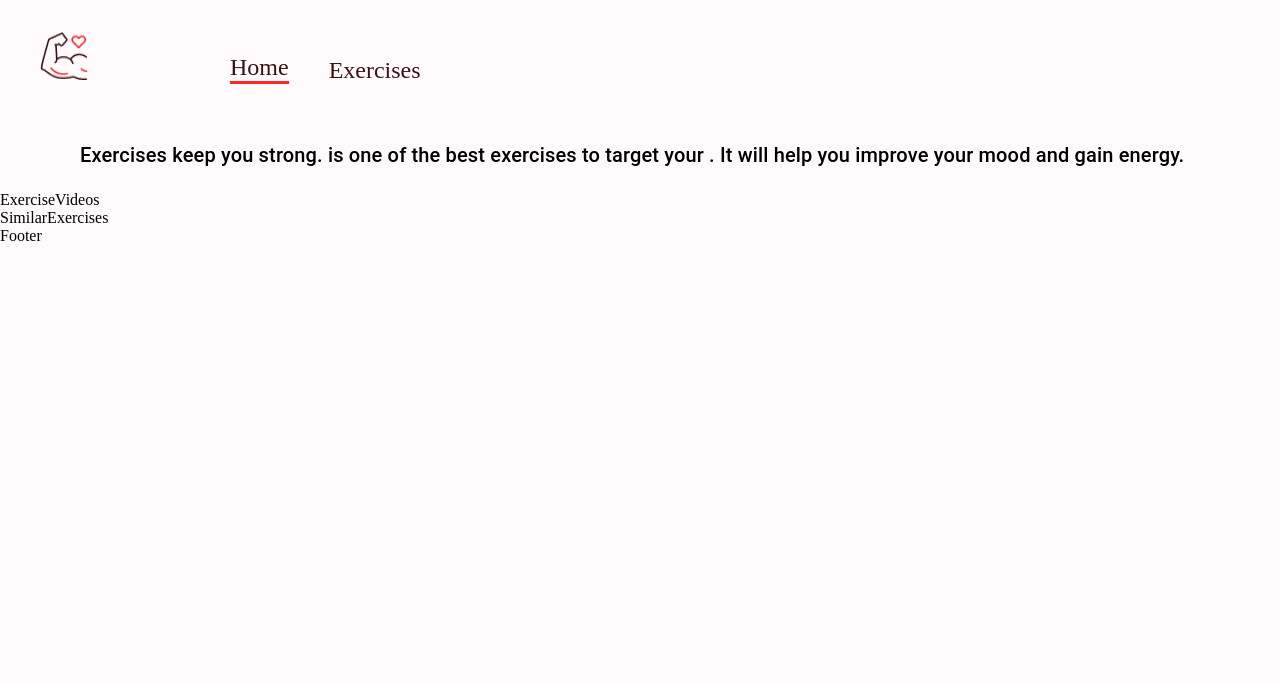
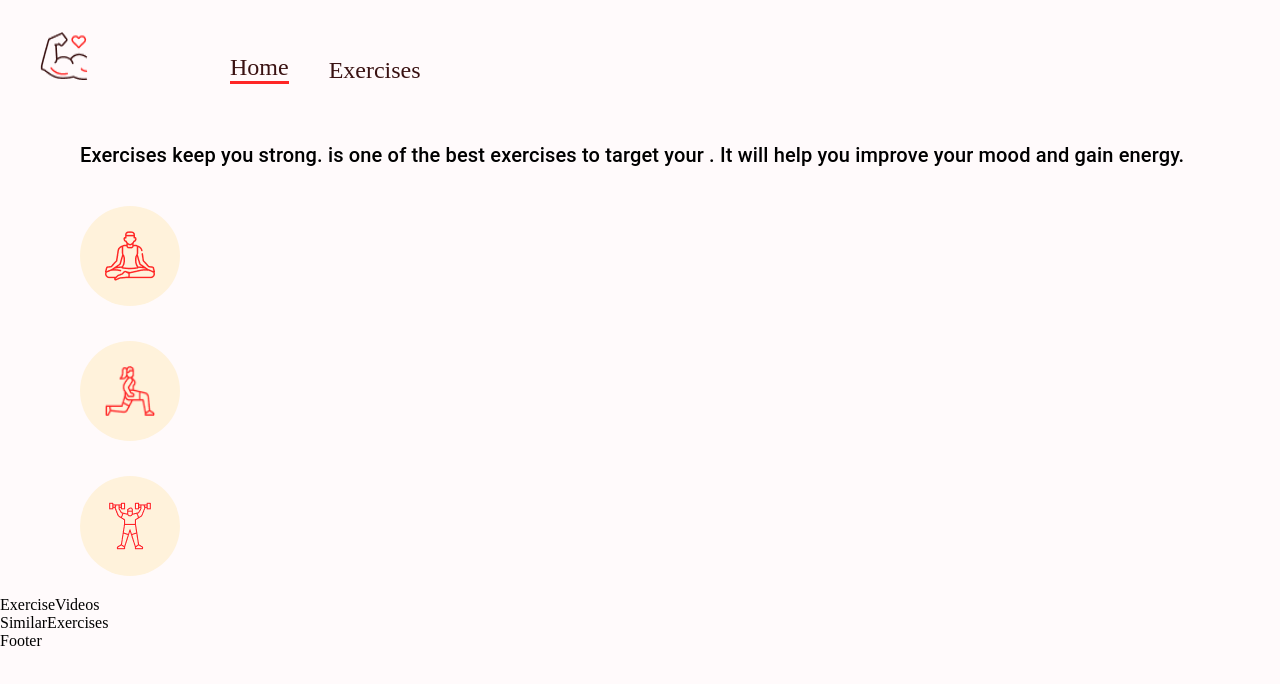
Before and after one commit to pcbennett108/workout-guide, a React (Create React App) app: page /exercise/1 in a window 1280 px wide. Shown: the top 684 px of the page. Built offline with nearby package versions, Linux system fonts and the light colour scheme; no server answers.

Commit message:
Add extra detail icons to Details component

```diff
--- a/src/components/Detail.js
+++ b/src/components/Detail.js
@@ -7,6 +7,21 @@ import EquipmentImage from "../assets/icons/equipment.png";
 
 const Detail = ({ exerciseDetail }) => {
   const { bodyPart, gifUrl, name, target, equipment } = exerciseDetail;
+
+  const extraDetail = [
+    {
+      icon: BodyPartImage,
+      name: bodyPart,
+    },
+    {
+      icon: TargetImage,
+      name: target,
+    },
+    {
+      icon: EquipmentImage,
+      name: equipment,
+    },
+  ];
 
   return (
     <Stack
@@ -21,6 +36,27 @@ const Detail = ({ exerciseDetail }) => {
           is one of the best exercises to target your {target}. It will help you
           improve your mood and gain energy.
         </Typography>
+        {extraDetail.map((item) => (
+          <Stack key={item.name} direction="row" gap="24px" alignItems="center">
+            <Button
+              sx={{
+                background: "#fff2db",
+                borderRadius: "50%",
+                width: "100px",
+                height: "100px",
+              }}
+            >
+              <img
+                src={item.icon}
+                alt={bodyPart}
+                style={{ width: "50px", height: "50px" }}
+              />
+            </Button>
+            <Typography textTransform="capitalize" variant="h5">
+              {item.name}
+            </Typography>
+          </Stack>
+        ))}
       </Stack>
     </Stack>
   );
```
